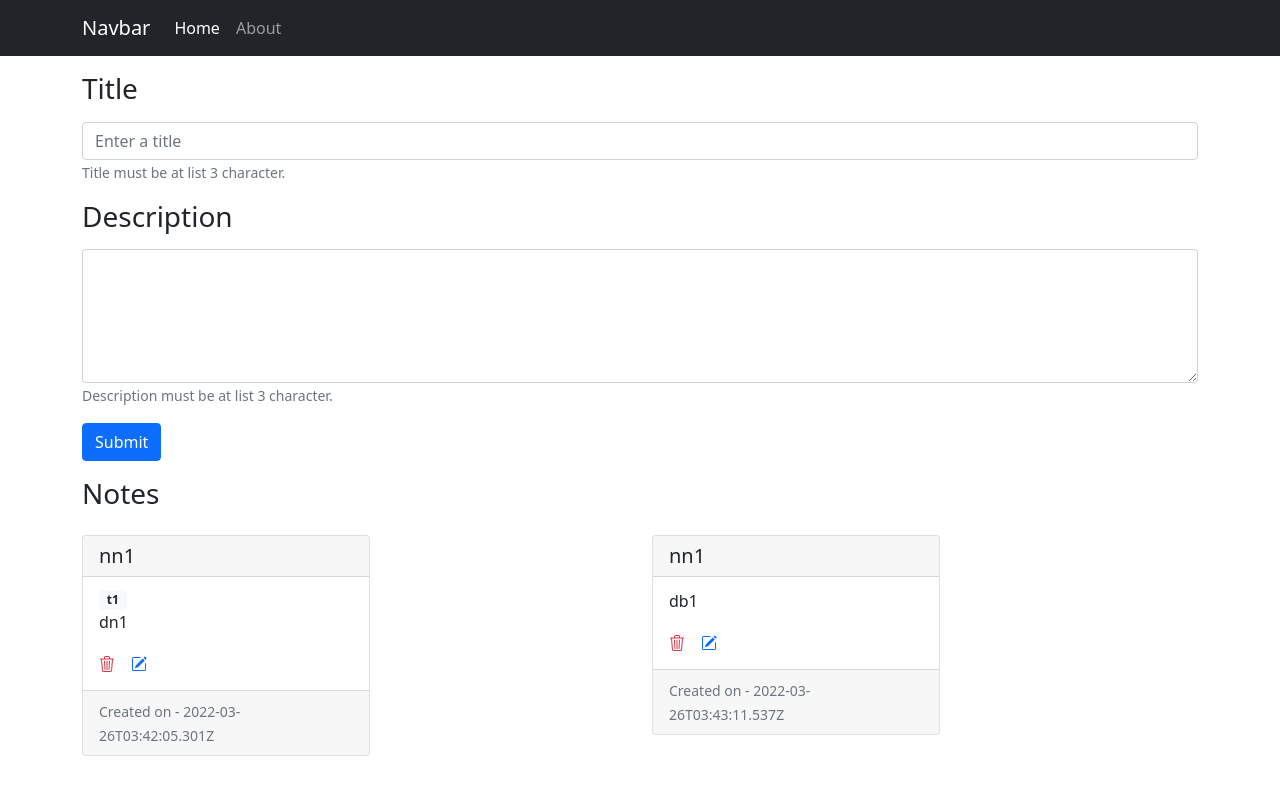
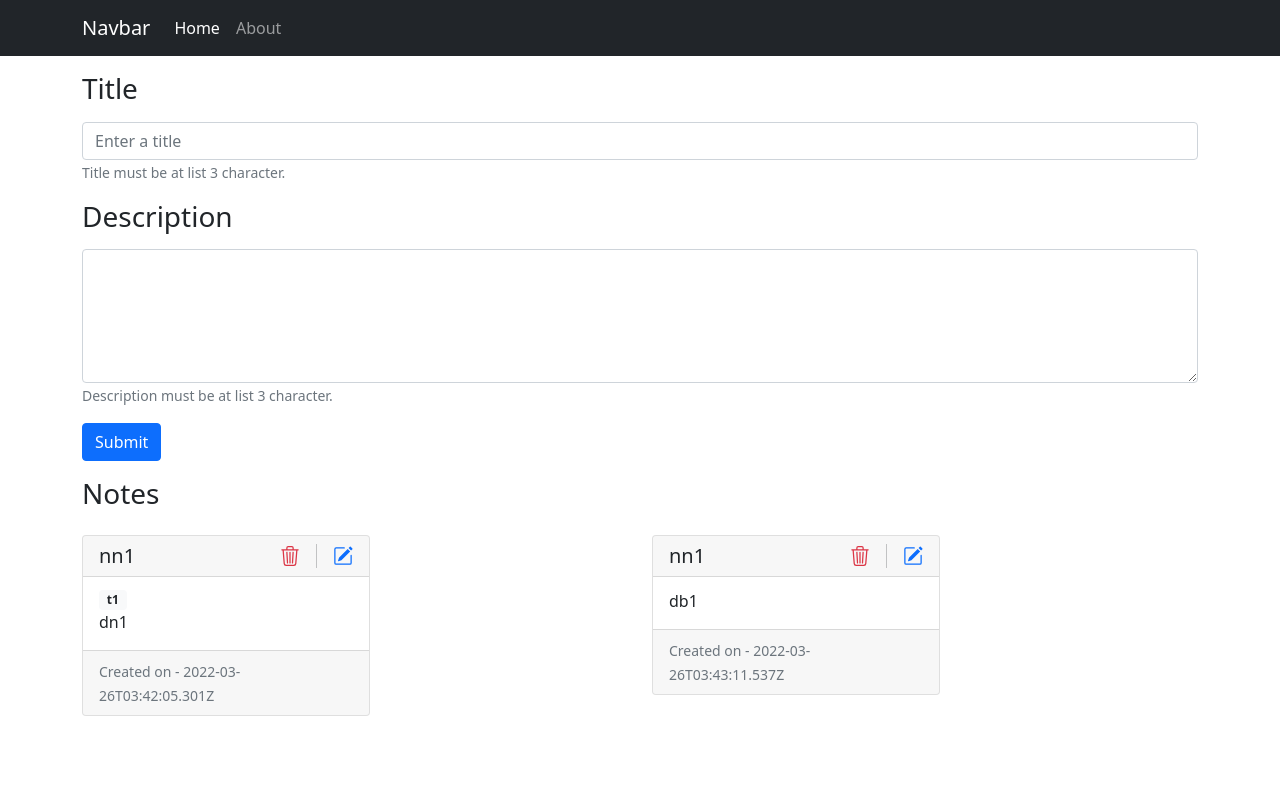
Before and after one commit to Farhad618/react-inotebook-cwh-1, a React (Create React App) app: page / in a window 1280 px wide. Shown: the top 794 px of the page. Built offline with nearby package versions, Linux system fonts and the light colour scheme.

Commit message:
video-64 clint side delete function

```diff
--- a/src/App.css
+++ b/src/App.css
@@ -1,4 +1,4 @@
-.App {
+/* .App {
   text-align: center;
 }
 
@@ -36,3 +36,8 @@
     transform: rotate(360deg);
   }
 }
+ */
+
+ .crpointer{
+   cursor: pointer;
+ }
--- a/src/App.js
+++ b/src/App.js
@@ -5,6 +5,9 @@ import Home from "./components/Home";
 import About from "./components/About";
 import NoteState from "./context/notes/noteState";
 import AlertCompo from "./components/utilities/Alert";
+import './App.css';
+
+
 
 function App() {
   return (
--- a/src/components/notes/AllNotes.js
+++ b/src/components/notes/AllNotes.js
@@ -1,19 +1,19 @@
-import React, {useContext} from 'react';
+import React, { useContext } from 'react';
 import { Row } from 'react-bootstrap';
 import noteContext from '../../context/notes/noteContext';
 import NoteEachItem from './NoteEachItem';
 
 
 const AllNotes = () => {
-    const context = useContext(noteContext);
-    // eslint-disable-next-line
-    const {notes} = context;
+  const context = useContext(noteContext);
+  // eslint-disable-next-line
+  const { notes } = context;
   return (
     <Row>
       {
-          notes.map((note)=>{
-              return <NoteEachItem key={note._id} noteTitle={note.title} noteDescrp={note.description} noteTag={note.tag} noteCreate={note.date} />;
-          })
+        notes.map((note) => {
+          return <NoteEachItem key={note._id} noteId={note._id} noteTitle={note.title} noteDescrp={note.description} noteTag={note.tag} noteCreate={note.date} />;
+        })
       }
     </Row>
   );
--- a/src/components/notes/NoteEachItem.js
+++ b/src/components/notes/NoteEachItem.js
@@ -1,12 +1,22 @@
-import React from 'react';
-import { Col, Card, Badge } from 'react-bootstrap';
+import React, { useContext } from 'react';
+import { Col, Card, Badge, Stack } from 'react-bootstrap';
 import { PencilSquare, Trash3 } from 'react-bootstrap-icons';
+import noteContext from '../../context/notes/noteContext';
 
 const NoteEachItem = (props) => {
+    const context = useContext(noteContext);
     return (
         <Col>
             <Card style={{ width: '18rem' }} className="my-3">
-                <Card.Header as="h5">{props.noteTitle}</Card.Header>
+                <Card.Header as="h5">
+                    <Stack direction="horizontal" gap={3}>
+                        {props.noteTitle}
+                        <Trash3 className='text-danger ms-auto crpointer' onClick={() => { context.deleteNote(props.noteId) }} />
+                        <div className="vr" />
+                        <PencilSquare className='text-primary crpointer' />
+                    </Stack>
+
+                </Card.Header>
                 <Card.Body>
                     <Card.Subtitle className="">
                         <Badge bg="light" text="dark">
@@ -16,8 +26,6 @@ const NoteEachItem = (props) => {
                     <Card.Text>
                         {props.noteDescrp}
                     </Card.Text>
-                    <Card.Link href="#" className='text-danger'><Trash3 /></Card.Link>
-                    <Card.Link href="#" className='text-primary'><PencilSquare /></Card.Link>
                 </Card.Body>
                 <Card.Footer>
                     <small className="text-muted">Created on - {props.noteCreate}</small>
--- a/src/context/notes/noteState.js
+++ b/src/context/notes/noteState.js
@@ -26,8 +26,8 @@ const NoteState = (props) => {
   const [notes, setNotes] = useState(state);
 
   //add note
-  const addNote = (title, description, tag)=>{
-    console.log("<noteState.js: note added>");
+  const addNote = (title, description, tag) => {
+    // console.log("<noteState.js: note added>");
 
     const note = {
       "_id": "623e8bcf72c1c07dc1a45565",
@@ -42,8 +42,16 @@ const NoteState = (props) => {
     setNotes(notes.concat(note));
   }
 
+  //delete note
+
+  const deleteNote = (id) => {
+    setNotes(notes.filter((note) => {
+      return note._id !== id;
+    }))
+  }
+
   return (
-    <noteContext.Provider value={{ notes, addNote }}>
+    <noteContext.Provider value={{ notes, addNote, deleteNote }}>
       {props.children}
     </noteContext.Provider>
   )
```
